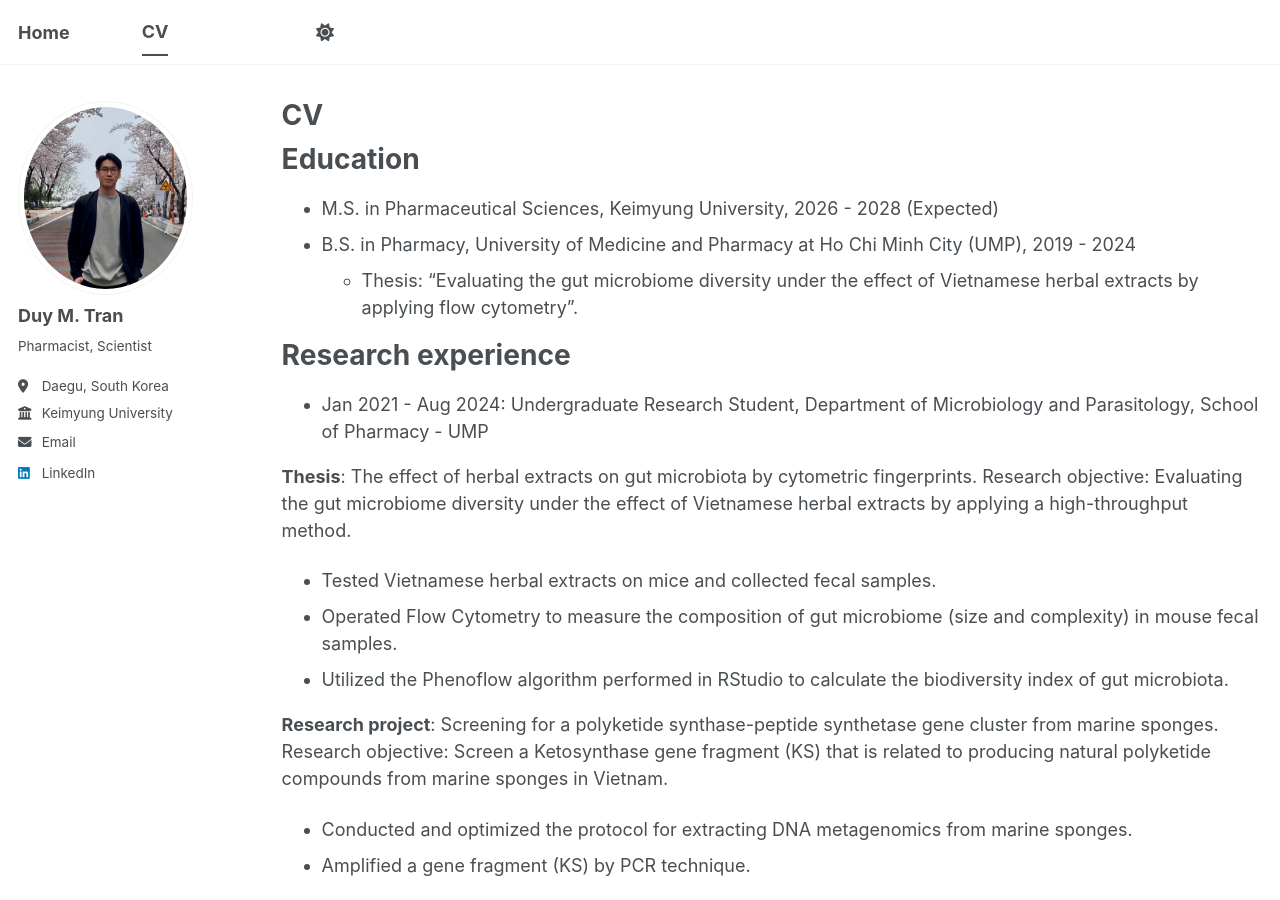
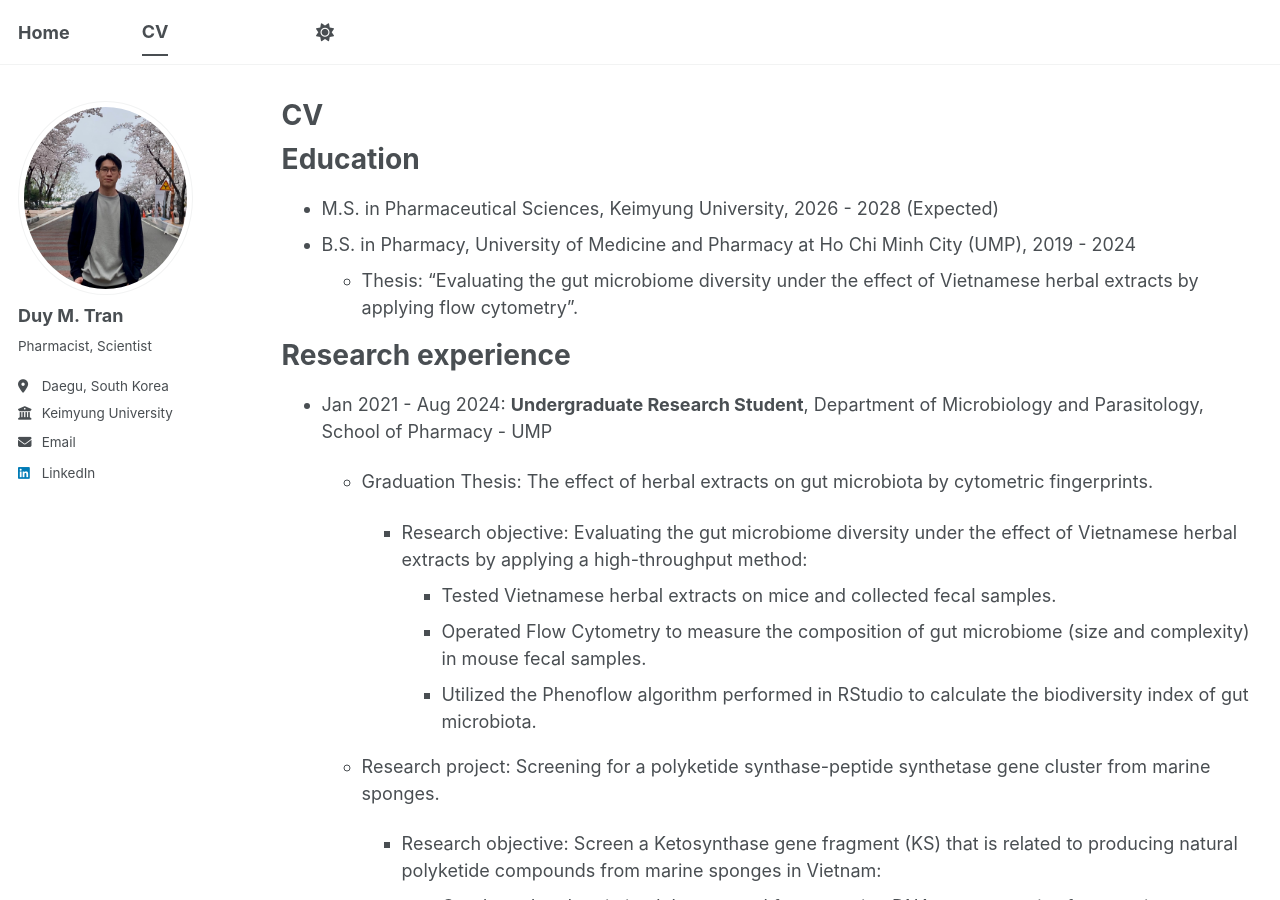
Before and after one commit to tranminhduy-git/tmduy.github.io, a Jekyll site: the page built from _pages/cv.md, in a window 1280 px wide and 900 px high. Built offline with Jekyll 4.4.1, drawn with Linux system fonts in a browser that asks for light colours; a script bundle is joined from its source files by our own code; library files that are not in the unit come from our copies.

Commit message:
Update cv.md

```diff
--- a/_pages/cv.md
+++ b/_pages/cv.md
@@ -17,21 +17,23 @@ Education
 
 Research experience
 ======
-* Jan 2021 - Aug 2024: Undergraduate Research Student, Department of Microbiology and Parasitology, School of Pharmacy - UMP
+* Jan 2021 - Aug 2024: __Undergraduate Research Student__, Department of Microbiology and Parasitology, School of Pharmacy - UMP
 
-__Thesis__: The effect of herbal extracts on gut microbiota by cytometric fingerprints.
-Research objective: Evaluating the gut microbiome diversity under the effect of Vietnamese herbal extracts by
-applying a high-throughput method.
-  * Tested Vietnamese herbal extracts on mice and collected fecal samples.
-  * Operated Flow Cytometry to measure the composition of gut microbiome (size and complexity) in mouse
+  * Graduation Thesis: The effect of herbal extracts on gut microbiota by cytometric fingerprints.
+
+    * Research objective: Evaluating the gut microbiome diversity under the effect of Vietnamese herbal extracts by
+applying a high-throughput method:
+      * Tested Vietnamese herbal extracts on mice and collected fecal samples.
+      * Operated Flow Cytometry to measure the composition of gut microbiome (size and complexity) in mouse
 fecal samples.
-  * Utilized the Phenoflow algorithm performed in RStudio to calculate the biodiversity index of gut microbiota.
+      * Utilized the Phenoflow algorithm performed in RStudio to calculate the biodiversity index of gut microbiota.
 
-__Research project__: Screening for a polyketide synthase-peptide synthetase gene cluster from marine sponges.
-Research objective: Screen a Ketosynthase gene fragment (KS) that is related to producing natural polyketide
-compounds from marine sponges in Vietnam.
-  * Conducted and optimized the protocol for extracting DNA metagenomics from marine sponges.
-  * Amplified a gene fragment (KS) by PCR technique.
+   * Research project: Screening for a polyketide synthase-peptide synthetase gene cluster from marine sponges.
+
+     * Research objective: Screen a Ketosynthase gene fragment (KS) that is related to producing natural polyketide
+compounds from marine sponges in Vietnam:
+       * Conducted and optimized the protocol for extracting DNA metagenomics from marine sponges.
+       * Amplified a gene fragment (KS) by PCR technique.
 
 
 Work experience
```
